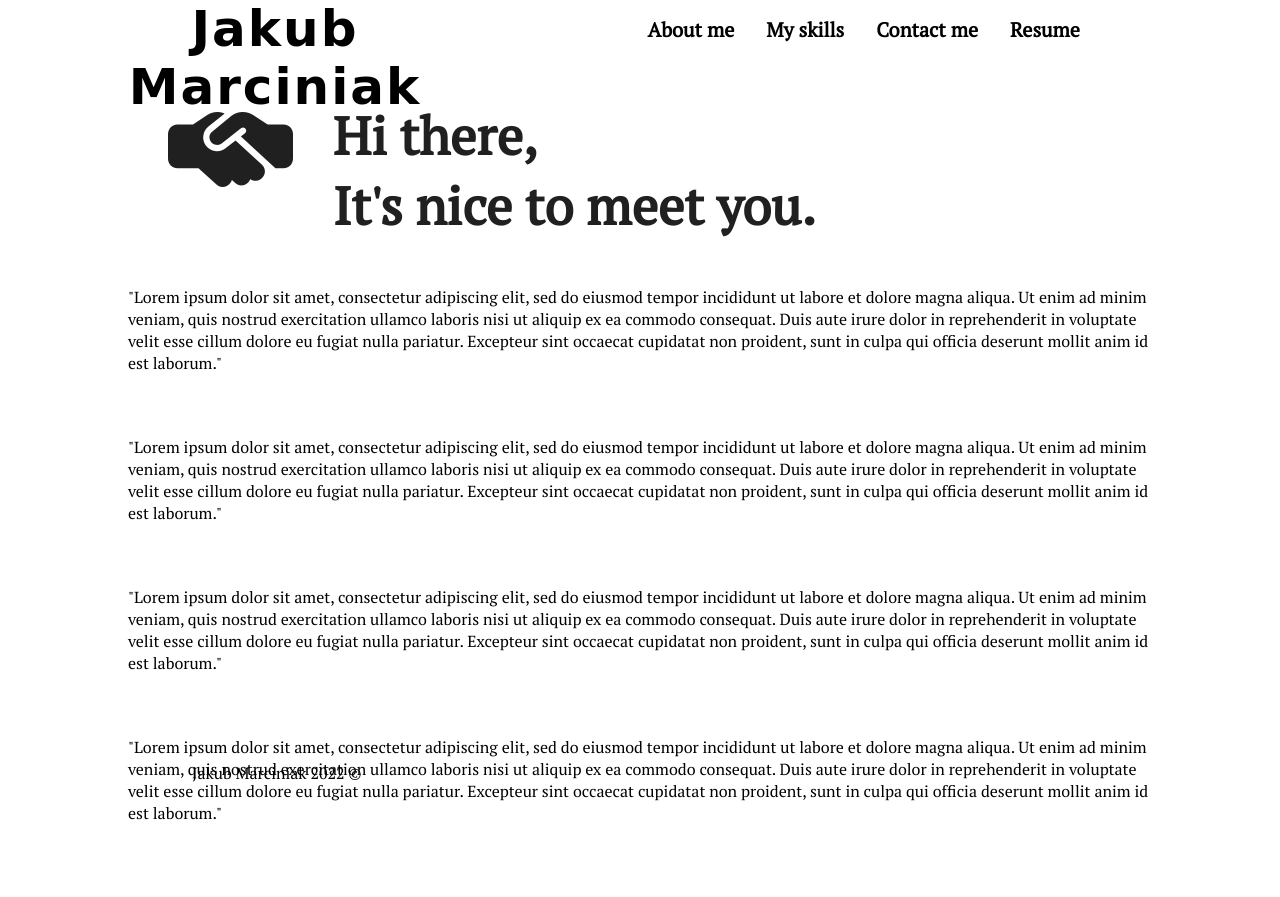
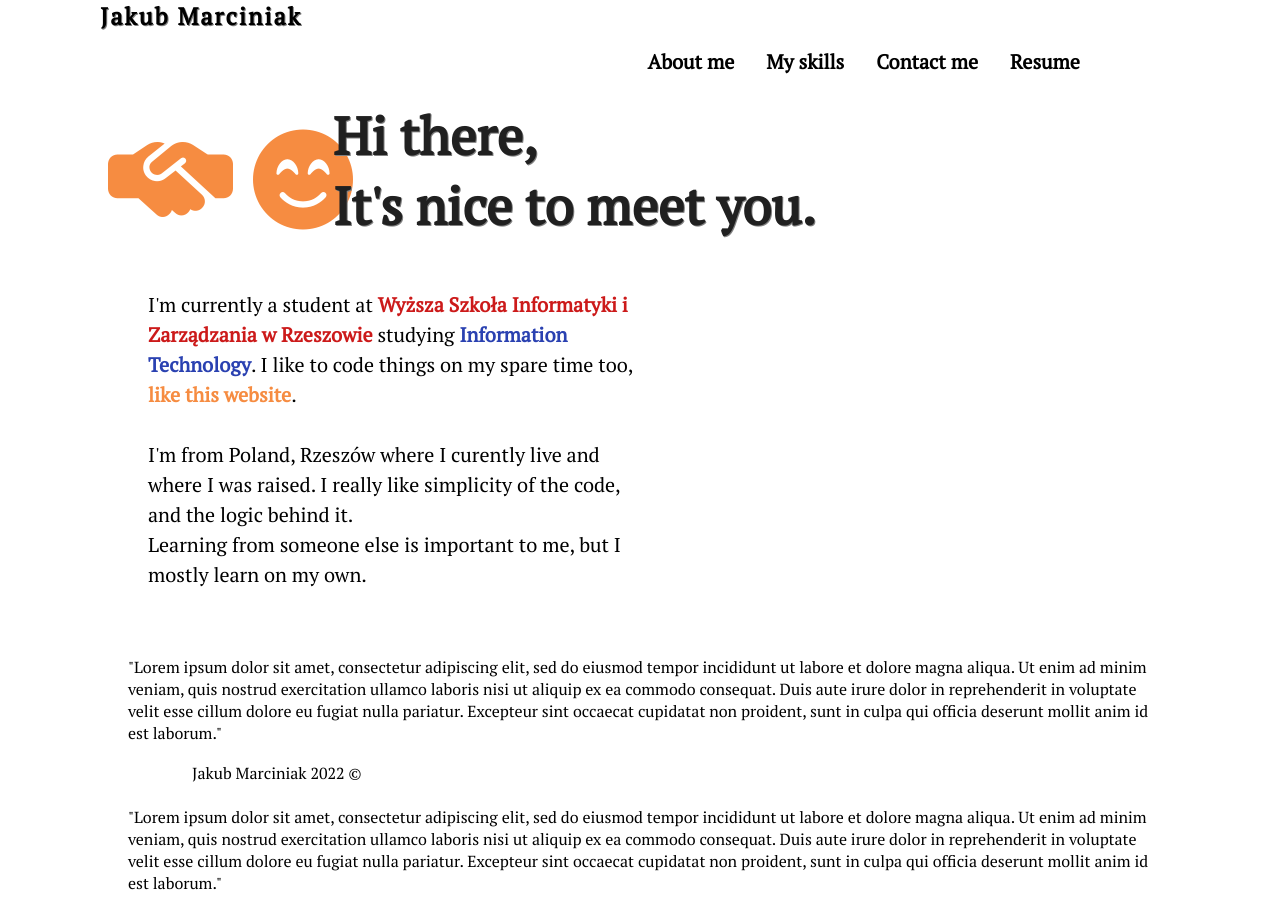
Before and after one commit to MaklowiczProgramowania/MyWebsite01, a plain HTML site: page index.html in a window 1280 px wide. Shown: the top 897 px of the page. Before the commit the page ends 855 px from the top, so only its background shows below. Drawn offline with Linux system fonts and the light colour scheme; a web font is replaced by a local one.

Commit message:
Changed about me section

```diff
--- a/css/style.css
+++ b/css/style.css
@@ -18,14 +18,13 @@ header {
 }
 
 #logo {
-    font-family: 'Nanum Brush Script', cursive;
+    text-shadow: 1px 1px #808080;
     letter-spacing: 2px;
-    text-align: center;
-    width: 350px;
+    font-size: 12px;
+    width: 500px;
     display: block;
     float: left;
     margin-left: 100px;
-    font-size: 25px;
 }
 
 h1, h2, h3, h4, h5, h6 {
@@ -59,6 +58,7 @@ h1, h2, h3, h4, h5, h6 {
     text-align: center;
     padding: 16px;
     text-decoration: none;
+    font-weight: bold;
     position: relative;
 }
 
@@ -93,7 +93,7 @@ article {
     color: #202020;
 }
 
-#Start-Icon {
+#Start-Icons {
     width: 20%;
     display: flex;
     justify-content: center;
@@ -101,11 +101,13 @@ article {
     float: left;
     position: relative;
     margin: 0px;
-    padding: 0px;
+    padding-top: 20px;
+    color: #f68c41;
 }
 
-.fa-handshake-simple {
+.fa-face-smile-beam, .fa-handshake-simple {
     font-size: 100px;
+    padding:10px;
 }
 
 #Start-Text {
@@ -114,12 +116,21 @@ article {
     float: left;
     position: relative;
     font-size: 35px;
+    text-shadow: 1px 1px #808080;
 }
 
+#About-Text {
+    line-height: 1.5;
+    font-size: 20px;
+    margin-top: 15px;
+    padding-left: 20px;
+    width: 38%;
+}
 
 footer {
     position: absolute;
     bottom: 0px;
     width: 85%;
     padding-left: 15%;
+    background-color: #ffffff;
 }
--- a/index.html
+++ b/index.html
@@ -12,9 +12,6 @@
     <link rel="preconnect" href="https://fonts.googleapis.com">
     <link rel="preconnect" href="https://fonts.gstatic.com" crossorigin>
     <link href="https://fonts.googleapis.com/css2?family=PT+Serif&display=swap" rel="stylesheet">
-    <link rel="preconnect" href="https://fonts.googleapis.com">
-    <link rel="preconnect" href="https://fonts.gstatic.com" crossorigin>
-    <link href="https://fonts.googleapis.com/css2?family=Nanum+Brush+Script&display=swap" rel="stylesheet">
 </head>
 <body>
     <header>
@@ -23,23 +20,23 @@
         </div>
         <div id="menu">
             <ul>
-                <li><a href="#About-me"><strong>About me</strong></a></li>
-                <li><a href="#My-skills"><strong>My skills</strong></a></li>
-                <li><a href="#Contact-me"><strong>Contact me</strong></a></li>
-                <li><a href="#Resume"><strong>Resume</strong></a></li>
+                <li><a href="#About-me">About me</a></li>
+                <li><a href="#My-skills">My skills</a></li>
+                <li><a href="#Contact-me">Contact me</a></li>
+                <li><a href="#Resume">Resume</a></li>
             </ul>
         </div>
     </header>
     <article id="Start">
-        <section id="Start-Icon"><i class="fa-solid fa-handshake-simple"></i></section>
+        <section id="Start-Icons"><i class="fa-solid fa-handshake-simple"></i><i class="fa-solid fa-face-smile-beam"></i></section>
         <section id="Start-Text"><h2>Hi there,<br />It's nice to meet you.</h2></section>
     </article>
     <article id="About-Text">
         <p>
-            "Lorem ipsum dolor sit amet, consectetur adipiscing elit, sed do eiusmod tempor incididunt ut labore et dolore magna aliqua.
-            Ut enim ad minim veniam, quis nostrud exercitation ullamco laboris nisi ut aliquip ex ea commodo consequat.
-            Duis aute irure dolor in reprehenderit in voluptate velit esse cillum dolore eu fugiat nulla pariatur.
-            Excepteur sint occaecat cupidatat non proident, sunt in culpa qui officia deserunt mollit anim id est laborum."
+            I'm currently a student at <strong style="color:#cc1a1a"> Wyższa Szkoła Informatyki i Zarządzania w Rzeszowie </strong> studying <strong style="color:#2a41b1;"> Information Technology</strong>.
+            I like to code things on my spare time too,<strong style="color: #f68c41;"> like this website</strong>. <br /><br />
+            I'm from Poland, Rzeszów where I curently live and where I was raised. I really like simplicity of the code, and the logic behind it. <br />
+            Learning from someone else is important to me, but I mostly learn on my own.
         </p>
     </article>
     <article id="My-skills">
```
